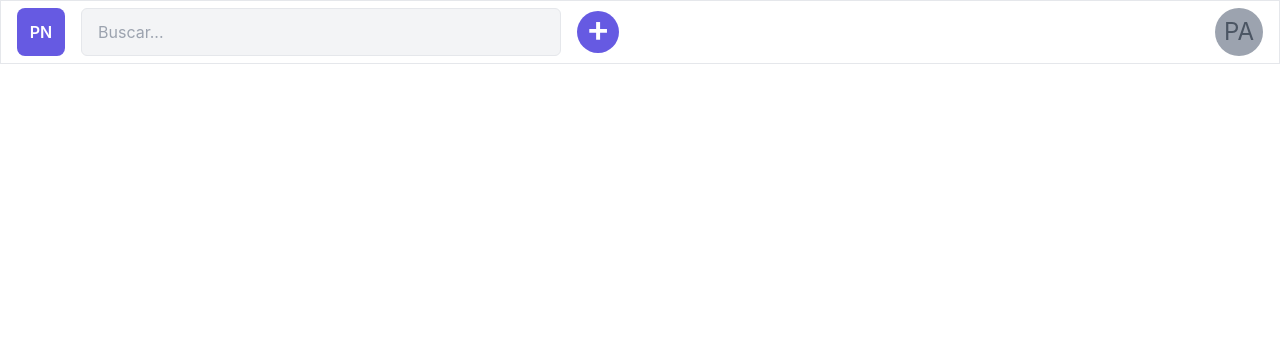
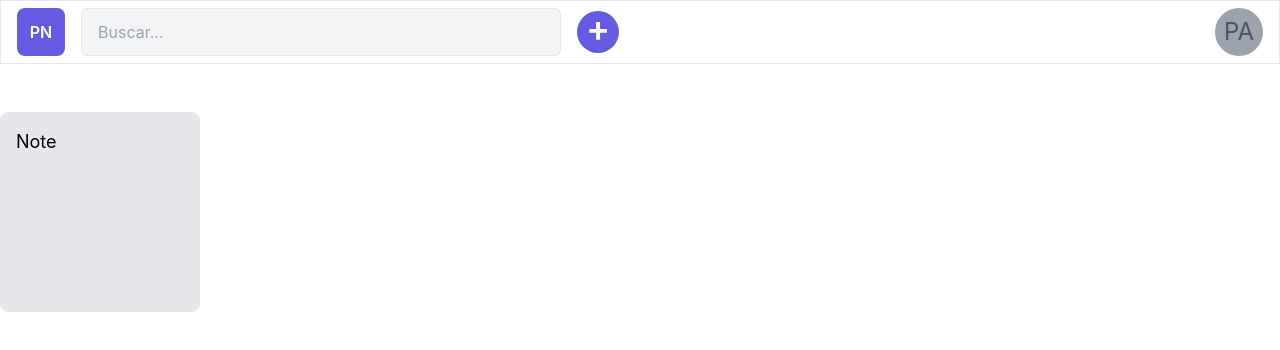
Before and after one commit to Vancete/paco-notes, a React (Create React App) app in the folder web/: page /notes in a window 1280 px wide. Shown: the top 350 px of the page. Built offline with nearby package versions, Linux system fonts and the light colour scheme.

Commit message:
changes in notes container and add note component and styles

```diff
--- /dev/null
+++ b/web/src/components/Note/index.js
@@ -0,0 +1,8 @@
+import React from "react";
+import "./styles.scss";
+
+const Note = () => {
+  return <div className="note">Note</div>;
+};
+
+export default Note;
--- /dev/null
+++ b/web/src/components/Note/styles.scss
@@ -0,0 +1,6 @@
+.note {
+    @apply rounded-lg bg-gray-200 text-lg p-4 cursor-text overflow-y-hidden;
+    width: 200px;
+    height: 200px;
+    transition: all 0.1s;
+}
--- a/web/src/containers/Notes/index.js
+++ b/web/src/containers/Notes/index.js
@@ -2,11 +2,16 @@ import React from "react";
 import "./styles.scss";
 
 import Header from "../../components/Header";
+import Note from "../../components/Note";
 
 const Notes = () => {
   return (
     <div className="notes">
       <Header />
+      <div className="notes-body">
+        <div className="notes-content"></div>
+        <Note />
+      </div>
     </div>
   );
 };
--- a/web/src/containers/Notes/styles.scss
+++ b/web/src/containers/Notes/styles.scss
@@ -1,4 +1,14 @@
 .notes {
+    @apply flex flex-col;
     width: 100vw;
     height: 100vh;
+
+    .notes-body {
+        @apply flex-1 overflow-x-hidden overflow-y-auto;
+
+        .notes-content {
+            @apply flex flex-wrap p-6;
+            gap: 16px;
+        }
+    }
 }
```
